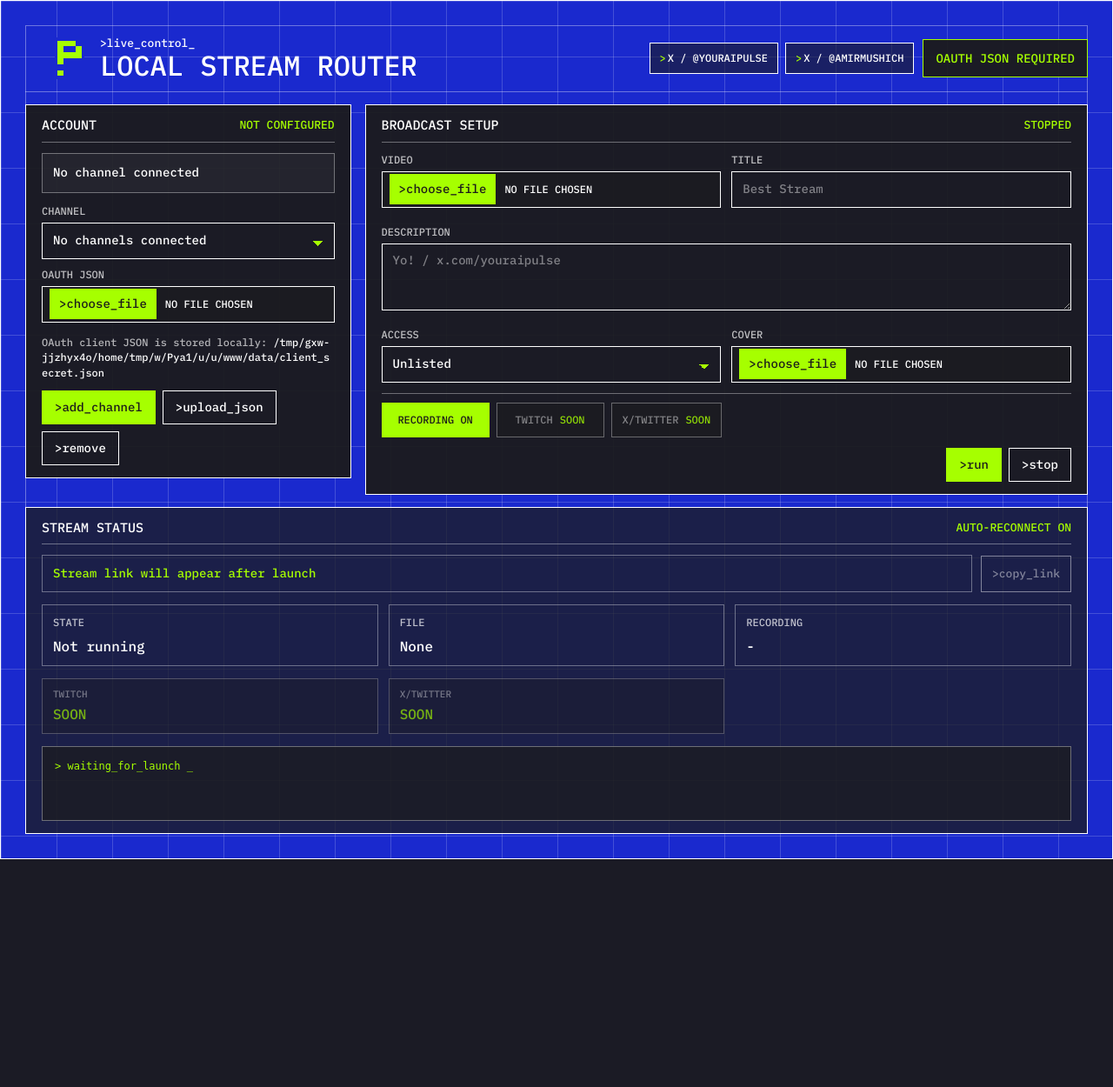
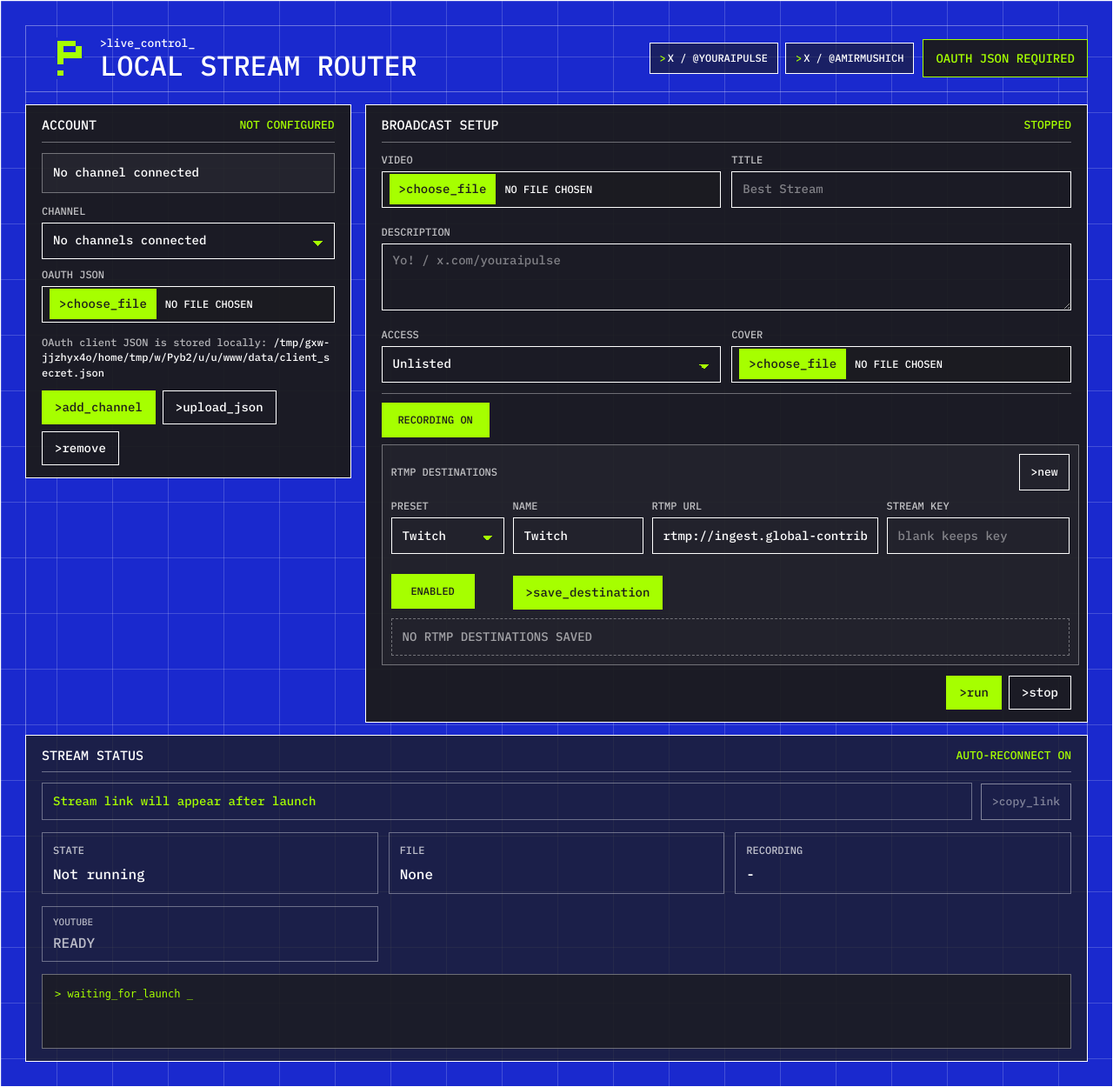
Before and after one commit to amirmushichge/VibeStreaming, a FastAPI app: page / in a window 1280 px wide. Shown: the whole page at 87% size. Before the commit the page ends 988 px from the top, so only its background shows below. Run offline with FastAPI, Linux system fonts and the light colour scheme; data that the repository does not hold is empty; some libraries are stand-ins or nearby versions.

Commit message:
Add custom RTMP multistream destinations

```diff
--- a/app/main.py
+++ b/app/main.py
@@ -6,8 +6,9 @@
 import uuid
 from datetime import datetime
 from pathlib import Path
+from typing import Any
 
-from fastapi import FastAPI, File, Form, HTTPException, Request, UploadFile
+from fastapi import Body, FastAPI, File, Form, HTTPException, Request, UploadFile
 from fastapi.responses import HTMLResponse, JSONResponse, RedirectResponse
 from fastapi.staticfiles import StaticFiles
 from fastapi.templating import Jinja2Templates
@@ -29,6 +30,14 @@
     build_rtmp_output_url,
     wait_then_go_live,
 )
+from .rtmp_destinations import (
+    delete_destination,
+    enabled_destinations,
+    list_destinations,
+    list_presets,
+    save_destination,
+    set_destination_enabled,
+)
 from .youtube_live import (
     YouTubeLiveService,
     YouTubeSetupError,
@@ -47,7 +56,7 @@
 
 ensure_dirs()
 
-app = FastAPI(title="YouTube Live Local")
+app = FastAPI(title="VibeStreaming")
 app.mount("/static", StaticFiles(directory=Path(__file__).parent / "static"), name="static")
 templates = Jinja2Templates(directory=Path(__file__).parent / "templates")
 stream_manager = StreamManager()
@@ -112,9 +121,39 @@
         "channels": channels,
         "active_channel_id": active_id,
         "channel_error": channel_error,
-        "features": {"multistream": True, "version": 4},
+        "features": {"multistream": True, "custom_rtmp": True, "version": 5},
         "stream": stream_manager.status(),
     }
+
+
+@app.get("/api/rtmp-destinations")
+def api_rtmp_destinations():
+    return {"presets": list_presets(), "destinations": list_destinations()}
+
+
+@app.post("/api/rtmp-destinations")
+def api_save_rtmp_destination(payload: dict[str, Any] = Body(...)):
+    try:
+        return {"ok": True, "destination": save_destination(payload)}
+    except ValueError as exc:
+        raise HTTPException(status_code=400, detail=str(exc)) from exc
+
+
+@app.post("/api/rtmp-destinations/{destination_id}/enabled")
+def api_set_rtmp_destination_enabled(destination_id: str, payload: dict[str, Any] = Body(...)):
+    try:
+        return {"ok": True, "destination": set_destination_enabled(destination_id, bool(payload.get("enabled")))}
+    except ValueError as exc:
+        raise HTTPException(status_code=404, detail=str(exc)) from exc
+
+
+@app.delete("/api/rtmp-destinations/{destination_id}")
+def api_delete_rtmp_destination(destination_id: str):
+    try:
+        delete_destination(destination_id)
+    except ValueError as exc:
+        raise HTTPException(status_code=404, detail=str(exc)) from exc
+    return {"ok": True}
 
 
 @app.post("/api/client-secret")
@@ -196,11 +235,23 @@
 
     try:
         extra_outputs: list[dict[str, str]] = []
+        for destination in enabled_destinations():
+            stream_key = str(destination.get("stream_key") or "").strip()
+            extra_outputs.append(
+                {
+                    "id": str(destination.get("id")),
+                    "label": str(destination.get("label") or "Custom RTMP"),
+                    "platform": str(destination.get("platform") or "custom"),
+                    "url": build_rtmp_output_url(str(destination.get("server_url") or ""), stream_key),
+                    "key": stream_key,
+                }
+            )
         if enable_twitch:
             extra_outputs.append(
                 {
                     "id": "twitch",
                     "label": "Twitch",
+                    "platform": "twitch",
                     "url": build_rtmp_output_url(twitch_url, twitch_key),
                     "key": twitch_key.strip(),
                 }
@@ -210,6 +261,7 @@
                 {
                     "id": "x",
                     "label": "X/Twitter",
+                    "platform": "x",
                     "url": build_rtmp_output_url(x_url, x_key),
                     "key": x_key.strip(),
                 }
@@ -267,6 +319,7 @@
                 {
                     "id": output["id"],
                     "label": output["label"],
+                    "platform": output.get("platform", "youtube"),
                     "enabled": True,
                 }
                 for output in outputs
--- a/app/settings.py
+++ b/app/settings.py
@@ -13,6 +13,7 @@
 PROFILE_INDEX_FILE = DATA_DIR / "channel_profiles.json"
 OAUTH_STATE_FILE = DATA_DIR / "oauth_state.txt"
 RUN_HISTORY_FILE = DATA_DIR / "runs.jsonl"
+RTMP_DESTINATIONS_FILE = DATA_DIR / "rtmp_destinations.json"
 
 APP_HOST = "127.0.0.1"
 APP_PORT = 8765
--- a/app/static/app.js
+++ b/app/static/app.js
@@ -17,32 +17,46 @@
 const outputsState = document.querySelector("#outputsState");
 const logs = document.querySelector("#logs");
 const featureNotice = document.querySelector("#featureNotice");
-const savedRtmpFields = ["enable_twitch", "twitch_url", "twitch_key", "enable_x", "x_url", "x_key"];
+
+const destinationPreset = document.querySelector("#destinationPreset");
+const destinationLabel = document.querySelector("#destinationLabel");
+const destinationUrl = document.querySelector("#destinationUrl");
+const destinationKey = document.querySelector("#destinationKey");
+const destinationEnabled = document.querySelector("#destinationEnabled");
+const saveDestinationBtn = document.querySelector("#saveDestinationBtn");
+const clearDestinationBtn = document.querySelector("#clearDestinationBtn");
+const destinationList = document.querySelector("#destinationList");
+
+let rtmpPresets = [];
+let rtmpDestinations = [];
+let editingDestinationId = "";
 
 function setBusy(isBusy) {
   startBtn.disabled = isBusy;
   stopBtn.disabled = isBusy;
 }
 
-async function postForm(url, form) {
-  const body = new FormData(form);
-  if (form === streamForm) {
-    const twitchToggle = form.elements.enable_twitch;
-    const xToggle = form.elements.enable_x;
-    body.set("save_recording", form.elements.save_recording.checked ? "true" : "false");
-    body.set("channel_id", channelSelect.value || "");
-    body.set("enable_twitch", twitchToggle && !twitchToggle.disabled && twitchToggle.checked ? "true" : "false");
-    body.set("enable_x", xToggle && !xToggle.disabled && xToggle.checked ? "true" : "false");
-  }
-  const response = await fetch(url, {
-    method: "POST",
-    body,
-  });
+async function requestJson(url, options = {}) {
+  const response = await fetch(url, options);
   const payload = await response.json();
   if (!response.ok) {
     throw new Error(payload.detail || "Request failed");
   }
   return payload;
+}
+
+async function postForm(url, form) {
+  const body = new FormData(form);
+  if (form === streamForm) {
+    body.set("save_recording", form.elements.save_recording.checked ? "true" : "false");
+    body.set("channel_id", channelSelect.value || "");
+    body.set("enable_twitch", "false");
+    body.set("enable_x", "false");
+  }
+  return requestJson(url, {
+    method: "POST",
+    body,
+  });
 }
 
 function channelLabel(channel) {
@@ -80,48 +94,11 @@
   }
 }
 
-function loadRtmpSettings() {
-  for (const name of savedRtmpFields) {
-    const field = streamForm.elements[name];
-    if (!field) {
+function setupFileInputs() {
+  for (const input of document.querySelectorAll('input[type="file"]')) {
+    if (input.dataset.customized === "true") {
       continue;
     }
-    if (field.disabled) {
-      if (field.type === "checkbox") {
-        field.checked = false;
-      }
-      continue;
-    }
-    const value = localStorage.getItem(`youtube-live-local:${name}`);
-    if (value === null) {
-      continue;
-    }
-    if (field.type === "checkbox") {
-      field.checked = value === "true";
-    } else {
-      field.value = value;
-    }
-  }
-}
-
-function saveRtmpSettings() {
-  for (const name of savedRtmpFields) {
-    const field = streamForm.elements[name];
-    if (!field) {
-      continue;
-    }
-    if (field.disabled) {
-      continue;
-    }
-    localStorage.setItem(
-      `youtube-live-local:${name}`,
-      field.type === "checkbox" ? String(field.checked) : field.value
-    );
-  }
-}
-
-function setupFileInputs() {
-  for (const input of document.querySelectorAll('input[type="file"]')) {
     const wrapper = document.createElement("div");
     const button = document.createElement("button");
     const name = document.createElement("span");
@@ -136,6 +113,7 @@
       name.textContent = input.files && input.files.length ? input.files[0].name : "No file chosen";
     });
 
+    input.dataset.customized = "true";
     input.classList.add("native-file");
     input.insertAdjacentElement("afterend", wrapper);
     wrapper.append(button, name);
@@ -153,33 +131,169 @@
   outputsState.appendChild(chip);
 }
 
-function renderOutputs(current) {
+function renderOutputs(current, streamRunning) {
   outputsState.textContent = "";
   const outputs = current.outputs || [];
-  const visibleOutputIds = new Set();
 
-  for (const output of outputs) {
-    visibleOutputIds.add(output.id);
-    const status = (current.output_statuses || {})[output.id] || {};
-    appendOutputChip(output.label, status.running ? "RUNNING" : "STOPPED", status.running ? "running" : "stopped");
+  if (outputs.length) {
+    for (const output of outputs) {
+      const status = (current.output_statuses || {})[output.id] || {};
+      appendOutputChip(output.label, status.running ? "RUNNING" : "STOPPED", status.running ? "running" : "stopped");
+    }
+    return;
   }
 
-  if (!visibleOutputIds.has("twitch")) {
-    appendOutputChip("TWITCH", "SOON", "soon");
-  }
-  if (!visibleOutputIds.has("x")) {
-    appendOutputChip("X/TWITTER", "SOON", "soon");
+  appendOutputChip("YOUTUBE", streamRunning ? "RUNNING" : "READY", streamRunning ? "running" : "stopped");
+  for (const destination of rtmpDestinations) {
+    appendOutputChip(destination.label, destination.enabled ? "READY" : "OFF", destination.enabled ? "ready" : "stopped");
   }
 }
 
+function presetLabel(preset) {
+  return preset.label || preset.platform || "Custom RTMP";
+}
+
+function renderPresetOptions() {
+  const previous = destinationPreset.value;
+  destinationPreset.innerHTML = "";
+  for (const preset of rtmpPresets) {
+    const option = document.createElement("option");
+    option.value = preset.platform;
+    option.textContent = presetLabel(preset);
+    destinationPreset.appendChild(option);
+  }
+  if (rtmpPresets.some((preset) => preset.platform === previous)) {
+    destinationPreset.value = previous;
+  }
+}
+
+function selectedPreset() {
+  return rtmpPresets.find((preset) => preset.platform === destinationPreset.value) || rtmpPresets[0] || null;
+}
+
+function clearDestinationEditor() {
+  editingDestinationId = "";
+  const preset = selectedPreset();
+  destinationLabel.value = preset ? preset.label : "";
+  destinationUrl.value = preset ? preset.server_url : "";
+  destinationKey.value = "";
+  destinationEnabled.checked = true;
+  saveDestinationBtn.textContent = ">save_destination";
+}
+
+function editDestination(destination) {
+  editingDestinationId = destination.id;
+  destinationPreset.value = destination.platform || "custom";
+  destinationLabel.value = destination.label || "";
+  destinationUrl.value = destination.server_url || "";
+  destinationKey.value = "";
+  destinationEnabled.checked = Boolean(destination.enabled);
+  saveDestinationBtn.textContent = ">update_destination";
+}
+
+async function setDestinationEnabled(destination, enabled) {
+  await requestJson(`/api/rtmp-destinations/${encodeURIComponent(destination.id)}/enabled`, {
+    method: "POST",
+    headers: { "Content-Type": "application/json" },
+    body: JSON.stringify({ enabled }),
+  });
+  await loadDestinations();
+  await refreshStatus();
+}
+
+function renderDestinationList() {
+  destinationList.textContent = "";
+  if (!rtmpDestinations.length) {
+    const empty = document.createElement("div");
+    empty.className = "destination-empty";
+    empty.textContent = "No RTMP destinations saved";
+    destinationList.appendChild(empty);
+    return;
+  }
+
+  for (const destination of rtmpDestinations) {
+    const item = document.createElement("div");
+    const meta = document.createElement("div");
+    const title = document.createElement("strong");
+    const url = document.createElement("span");
+    const key = document.createElement("span");
+    const controls = document.createElement("div");
+    const toggleLabel = document.createElement("label");
+    const toggle = document.createElement("input");
+    const toggleText = document.createElement("span");
+    const editBtn = document.createElement("button");
+    const deleteBtn = document.createElement("button");
+
+    item.className = "destination-item";
+    meta.className = "destination-meta";
+    controls.className = "destination-controls";
+    toggleLabel.className = "check mini-check";
+
+    title.textContent = destination.label;
+    url.textContent = destination.server_url;
+    key.textContent = destination.has_stream_key ? "Stream key saved" : "Stream key missing";
+
+    toggle.type = "checkbox";
+    toggle.checked = Boolean(destination.enabled);
+    toggleText.textContent = destination.enabled ? "ON" : "OFF";
+    toggle.addEventListener("change", async () => {
+      try {
+        await setDestinationEnabled(destination, toggle.checked);
+      } catch (error) {
+        alert(error.message);
+        toggle.checked = !toggle.checked;
+      }
+    });
+
+    editBtn.type = "button";
+    editBtn.className = "ghost small";
+    editBtn.textContent = ">edit";
+    editBtn.addEventListener("click", () => editDestination(destination));
+
+    deleteBtn.type = "button";
+    deleteBtn.className = "ghost small";
+    deleteBtn.textContent = ">delete";
+    deleteBtn.addEventListener("click", async () => {
+      if (!confirm(`Delete RTMP destination: ${destination.label}?`)) {
+        return;
+      }
+      try {
+        await requestJson(`/api/rtmp-destinations/${encodeURIComponent(destination.id)}`, { method: "DELETE" });
+        if (editingDestinationId === destination.id) {
+          clearDestinationEditor();
+        }
+        await loadDestinations();
+      } catch (error) {
+        alert(error.message);
+      }
+    });
+
+    meta.append(title, url, key);
+    toggleLabel.append(toggle, toggleText);
+    controls.append(toggleLabel, editBtn, deleteBtn);
+    item.append(meta, controls);
+    destinationList.appendChild(item);
+  }
+}
+
+async function loadDestinations() {
+  const payload = await requestJson("/api/rtmp-destinations");
+  rtmpPresets = payload.presets || [];
+  rtmpDestinations = payload.destinations || [];
+  renderPresetOptions();
+  if (!editingDestinationId) {
+    clearDestinationEditor();
+  }
+  renderDestinationList();
+}
+
 async function refreshStatus() {
-  const response = await fetch("/api/status");
-  const status = await response.json();
-  const multistreamReady = Boolean(status.features && status.features.multistream);
+  const status = await requestJson("/api/status");
+  const multistreamReady = Boolean(status.features && status.features.multistream && status.features.custom_rtmp);
   if (featureNotice) {
     featureNotice.textContent = multistreamReady
       ? ""
-      : "Twitch/X files are present, but they become available after restarting the app. The current stream was not stopped.";
+      : "Custom RTMP becomes available after restarting the app. The current stream was not stopped.";
     featureNotice.className = multistreamReady ? "feature-note" : "feature-note visible";
   }
 
@@ -208,7 +322,7 @@
   videoState.textContent = current.video_path || "None";
   recordingState.textContent =
     current.save_recording === undefined ? "-" : current.save_recording ? "Yes" : "No";
-  renderOutputs(current);
+  renderOutputs(current, stream.running);
 
   if (current.broadcast_url) {
     watchLink.href = current.broadcast_url;
@@ -235,13 +349,37 @@
   }
 });
 
-for (const name of savedRtmpFields) {
-  const field = streamForm.elements[name];
-  if (field) {
-    field.addEventListener("change", saveRtmpSettings);
-    field.addEventListener("input", saveRtmpSettings);
+destinationPreset.addEventListener("change", () => {
+  if (editingDestinationId) {
+    return;
   }
-}
+  clearDestinationEditor();
+});
+
+clearDestinationBtn.addEventListener("click", clearDestinationEditor);
+
+saveDestinationBtn.addEventListener("click", async () => {
+  const payload = {
+    id: editingDestinationId,
+    platform: destinationPreset.value,
+    label: destinationLabel.value,
+    server_url: destinationUrl.value,
+    stream_key: destinationKey.value,
+    enabled: destinationEnabled.checked,
+  };
+  try {
+    await requestJson("/api/rtmp-destinations", {
+      method: "POST",
+      headers: { "Content-Type": "application/json" },
+      body: JSON.stringify(payload),
+    });
+    clearDestinationEditor();
+    await loadDestinations();
+    await refreshStatus();
+  } catch (error) {
+    alert(error.message);
+  }
+});
 
 channelSelect.addEventListener("change", async () => {
   if (!channelSelect.value) {
@@ -279,11 +417,7 @@
 stopBtn.addEventListener("click", async () => {
   setBusy(true);
   try {
-    const response = await fetch("/api/stop", { method: "POST" });
-    const payload = await response.json();
-    if (!response.ok) {
-      throw new Error(payload.detail || "Could not stop stream");
-    }
+    await requestJson("/api/stop", { method: "POST" });
     await refreshStatus();
   } catch (error) {
     alert(error.message);
@@ -314,6 +448,7 @@
 });
 
 setupFileInputs();
-loadRtmpSettings();
-refreshStatus();
+loadDestinations()
+  .then(refreshStatus)
+  .catch((error) => alert(error.message));
 setInterval(refreshStatus, 2500);
--- a/app/static/styles.css
+++ b/app/static/styles.css
@@ -436,6 +436,115 @@
   display: block;
 }
 
+.rtmp-manager {
+  flex: 1 0 100%;
+  border: 1px solid var(--grid);
+  background: rgba(255, 255, 255, 0.03);
+  padding: 10px;
+}
+
+.rtmp-head {
+  display: flex;
+  align-items: center;
+  justify-content: space-between;
+  gap: 12px;
+  margin-bottom: 10px;
+}
+
+.rtmp-head span {
+  color: rgba(255, 255, 255, 0.72);
+  font-size: 12px;
+  text-transform: uppercase;
+}
+
+.rtmp-editor {
+  display: grid;
+  grid-template-columns: minmax(130px, 0.7fr) minmax(150px, 0.9fr) minmax(260px, 1.45fr) minmax(210px, 1fr);
+  gap: 10px;
+  align-items: end;
+}
+
+.rtmp-editor label {
+  margin-bottom: 0;
+}
+
+.destination-enable,
+.rtmp-actions {
+  min-height: 42px;
+}
+
+.destination-enable {
+  grid-column: 1 / span 1;
+}
+
+.destination-enable span {
+  min-width: 96px;
+}
+
+.rtmp-actions {
+  grid-column: 2 / -1;
+  align-items: end;
+  margin-top: 0;
+}
+
+.destination-list {
+  display: grid;
+  gap: 8px;
+  margin-top: 10px;
+}
+
+.destination-empty {
+  border: 1px dashed var(--grid);
+  color: rgba(255, 255, 255, 0.58);
+  padding: 11px 12px;
+  text-transform: uppercase;
+}
+
+.destination-item {
+  display: grid;
+  grid-template-columns: minmax(0, 1fr) auto;
+  gap: 12px;
+  align-items: center;
+  border: 1px solid var(--grid);
+  background: rgba(27, 27, 27, 0.46);
+  padding: 10px;
+}
+
+.destination-meta {
+  display: grid;
+  min-width: 0;
+  gap: 4px;
+}
+
+.destination-meta strong {
+  color: var(--white);
+  font-size: 14px;
+  font-weight: 500;
+  overflow-wrap: anywhere;
+  text-transform: uppercase;
+}
+
+.destination-meta span {
+  min-width: 0;
+  color: rgba(255, 255, 255, 0.62);
+  font-size: 12px;
+  overflow: hidden;
+  text-overflow: ellipsis;
+  white-space: nowrap;
+}
+
+.destination-controls {
+  display: flex;
+  align-items: center;
+  gap: 8px;
+}
+
+.mini-check span {
+  min-width: 54px;
+  min-height: 34px;
+  padding: 7px 9px;
+}
+
 .destination {
   display: contents;
 }
@@ -624,6 +733,11 @@
   color: rgba(27, 27, 27, 0.72);
 }
 
+.output-chip.ready {
+  border-color: var(--lime);
+  color: var(--lime);
+}
+
 .output-chip.stopped {
   border-color: var(--grid);
   color: rgba(255, 255, 255, 0.7);
@@ -678,6 +792,8 @@
   .topbar,
   .grid,
   .broadcast-grid,
+  .rtmp-editor,
+  .destination-item,
   .destination-grid,
   .kv,
   .outputs,
@@ -691,7 +807,8 @@
   }
 
   .top-actions,
-  .social-links {
+  .social-links,
+  .destination-controls {
     display: grid;
     grid-template-columns: 1fr;
   }
--- a/app/templates/index.html
+++ b/app/templates/index.html
@@ -3,8 +3,8 @@
   <head>
     <meta charset="utf-8" />
     <meta name="viewport" content="width=device-width, initial-scale=1" />
-    <title>YouTube Live Local</title>
-    <link rel="stylesheet" href="/static/styles.css?v=19" />
+    <title>VibeStreaming</title>
+    <link rel="stylesheet" href="/static/styles.css?v=20" />
   </head>
   <body>
     <main class="shell">
@@ -105,44 +105,39 @@
               <span>RECORDING ON</span>
             </label>
 
-            <div class="destination">
-              <label class="check">
-                <input name="enable_twitch" type="checkbox" disabled />
-                <span>TWITCH <em>SOON</em></span>
-              </label>
-              <div class="destination-grid">
+            <div class="rtmp-manager">
+              <div class="rtmp-head">
+                <span>RTMP DESTINATIONS</span>
+                <button class="ghost small" type="button" id="clearDestinationBtn">&gt;new</button>
+              </div>
+
+              <div class="rtmp-editor">
                 <label>
-                  <span>TWITCH RTMP URL</span>
-                  <input
-                    name="twitch_url"
-                    type="text"
-                    value="rtmp://ingest.global-contribute.live-video.net/app"
-                    autocomplete="off"
-                    disabled
-                  />
+                  <span>PRESET</span>
+                  <select id="destinationPreset"></select>
                 </label>
                 <label>
-                  <span>TWITCH STREAM KEY</span>
-                  <input name="twitch_key" type="password" autocomplete="off" placeholder="live_..." disabled />
+                  <span>NAME</span>
+                  <input id="destinationLabel" type="text" maxlength="80" placeholder="Kick" autocomplete="off" />
                 </label>
-              </div>
-            </div>
-
-            <div class="destination">
-              <label class="check">
-                <input name="enable_x" type="checkbox" disabled />
-                <span>X/TWITTER <em>SOON</em></span>
-              </label>
-              <div class="destination-grid">
-                <label>
-                  <span>X RTMP/RTMPS URL</span>
-                  <input name="x_url" type="text" autocomplete="off" placeholder="rtmps://..." disabled />
+                <label class="rtmp-url-field">
+                  <span>RTMP URL</span>
+                  <input id="destinationUrl" type="text" placeholder="rtmp://..." autocomplete="off" />
                 </label>
                 <label>
-                  <span>X STREAM KEY</span>
-                  <input name="x_key" type="password" autocomplete="off" disabled />
+                  <span>STREAM KEY</span>
+                  <input id="destinationKey" type="password" placeholder="blank keeps key" autocomplete="off" />
                 </label>
+                <label class="check destination-enable">
+                  <input id="destinationEnabled" type="checkbox" checked />
+                  <span>ENABLED</span>
+                </label>
+                <div class="actions rtmp-actions">
+                  <button class="secondary" type="button" id="saveDestinationBtn">&gt;save_destination</button>
+                </div>
               </div>
+
+              <div class="destination-list" id="destinationList"></div>
             </div>
           </div>
 
@@ -184,6 +179,6 @@
       </section>
     </main>
 
-    <script src="/static/app.js?v=19"></script>
+    <script src="/static/app.js?v=20"></script>
   </body>
 </html>
```
Also changed, not shown: app/rtmp_destinations.py (added, +196 -0 lines), README.md.
